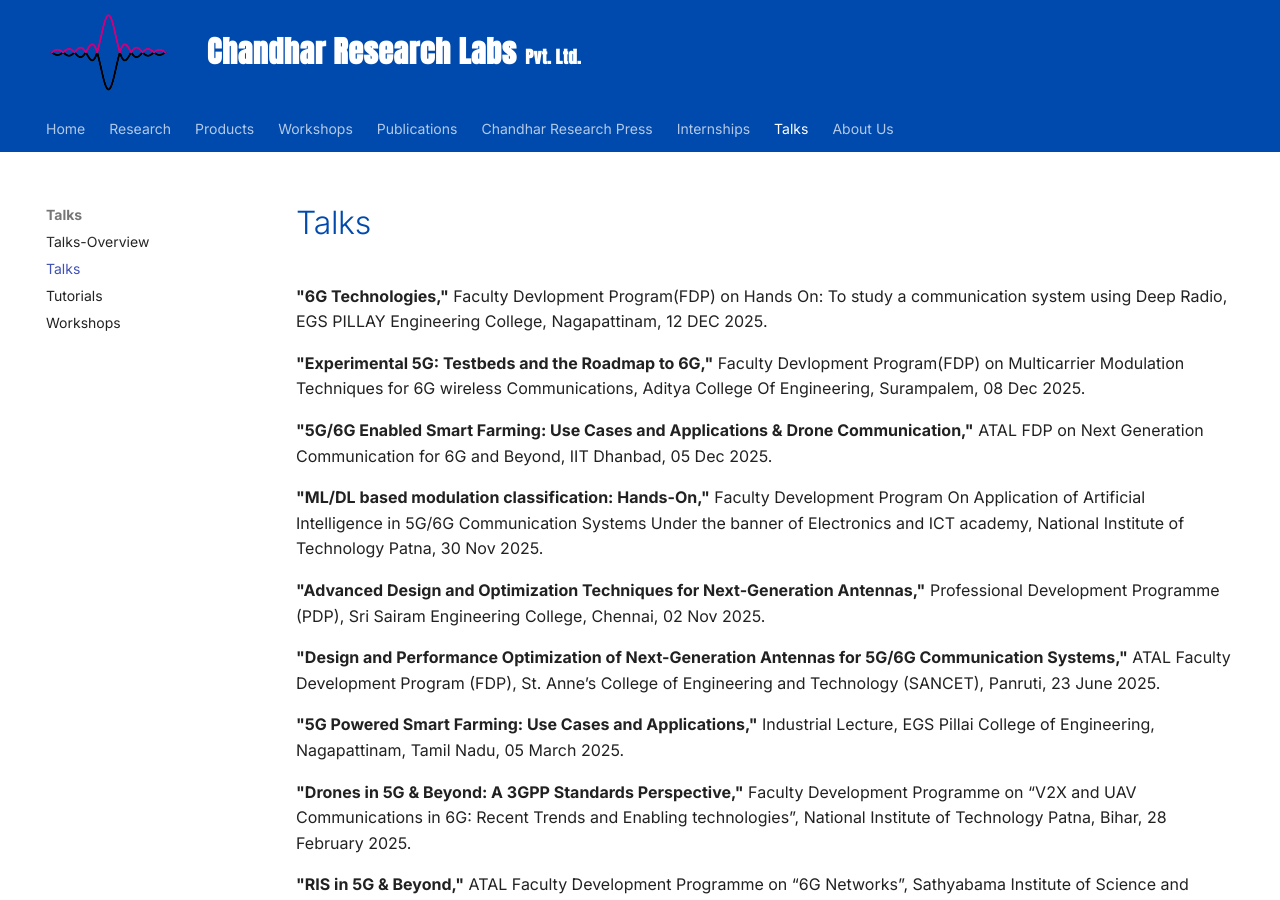
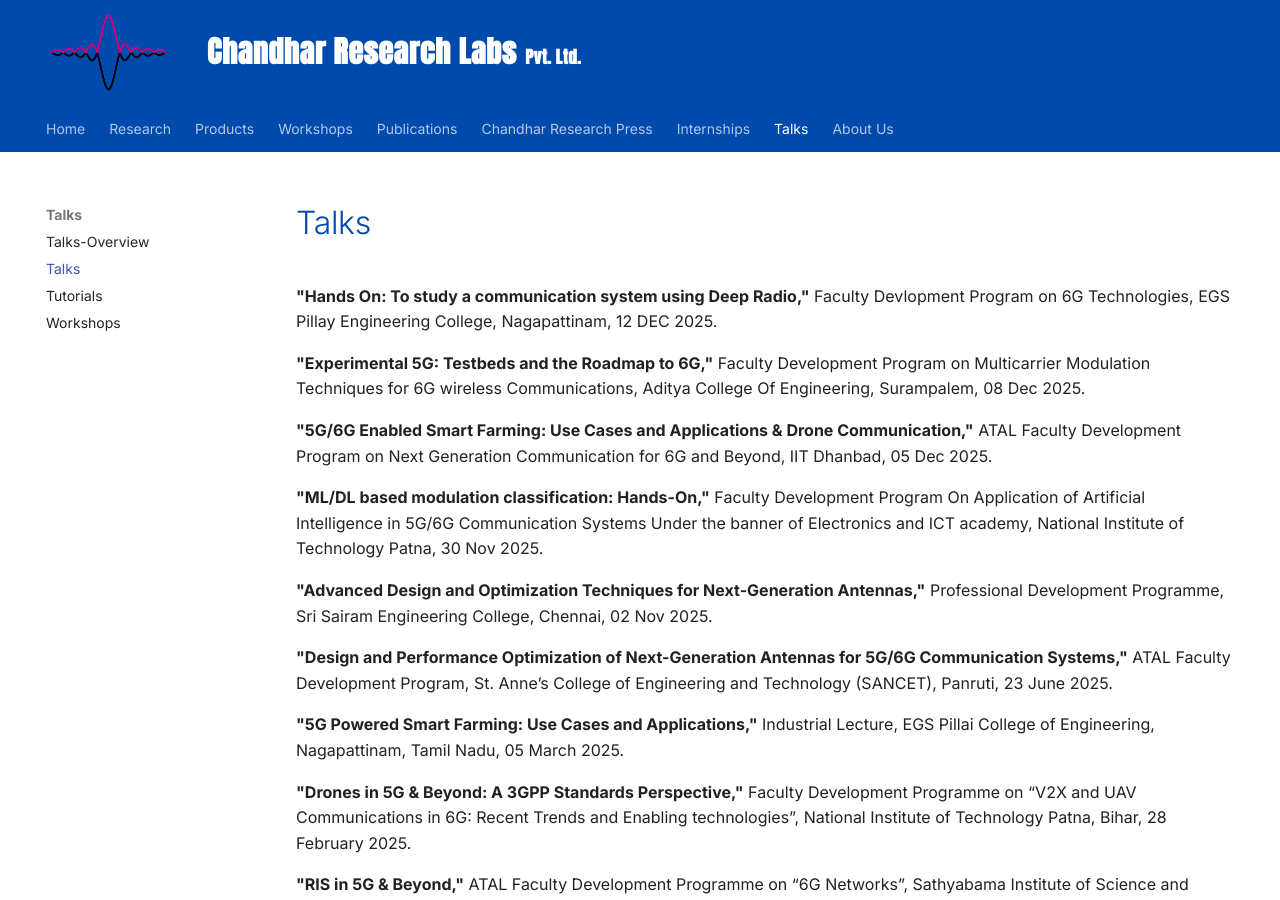
Before and after one commit to chandharlabs/chandhar-docs, an MkDocs documentation site: the page built from docs/talks/talks.md, in a window 1280 px wide and 900 px high. Built offline with MkDocs 1.6.1 and Material for MkDocs 9.7.7, drawn with Linux system fonts in a browser that asks for light colours.

Commit message:
Update talks.md

```diff
--- a/docs/talks/talks.md
+++ b/docs/talks/talks.md
@@ -1,16 +1,16 @@
 # Talks
 
-**"6G Technologies,"** Faculty Devlopment Program(FDP) on Hands On: To study a communication system using Deep Radio, EGS PILLAY Engineering College, Nagapattinam, 12 DEC 2025.
+**"Hands On: To study a communication system using Deep Radio,"** Faculty Devlopment Program on 6G Technologies, EGS Pillay Engineering College, Nagapattinam, 12 DEC 2025.
 
-**"Experimental 5G: Testbeds and the Roadmap to 6G,"** Faculty Devlopment Program(FDP) on Multicarrier Modulation Techniques for 6G wireless Communications, Aditya College Of Engineering, Surampalem, 08 Dec 2025.
+**"Experimental 5G: Testbeds and the Roadmap to 6G,"** Faculty Development Program on Multicarrier Modulation Techniques for 6G wireless Communications, Aditya College Of Engineering, Surampalem, 08 Dec 2025.
 
-**"5G/6G Enabled Smart Farming: Use Cases and Applications & Drone Communication,"** ATAL FDP  on Next Generation Communication for 6G and Beyond, IIT Dhanbad, 05 Dec 2025.
+**"5G/6G Enabled Smart Farming: Use Cases and Applications & Drone Communication,"** ATAL Faculty Development Program  on Next Generation Communication for 6G and Beyond, IIT Dhanbad, 05 Dec 2025.
 
 **"ML/DL based modulation classification: Hands-On,"** Faculty Development Program On Application of Artificial Intelligence in 5G/6G Communication Systems Under the banner of Electronics and ICT academy, National Institute of Technology Patna, 30 Nov 2025.
 
-**"Advanced Design and Optimization Techniques for Next-Generation Antennas,"** Professional Development Programme (PDP), Sri Sairam Engineering College, Chennai, 02 Nov 2025.
+**"Advanced Design and Optimization Techniques for Next-Generation Antennas,"** Professional Development Programme, Sri Sairam Engineering College, Chennai, 02 Nov 2025.
 
-**"Design and Performance Optimization of Next-Generation Antennas for 5G/6G Communication Systems,"** ATAL Faculty Development Program (FDP), St. Anne’s College of Engineering and Technology (SANCET), Panruti, 23 June 2025.
+**"Design and Performance Optimization of Next-Generation Antennas for 5G/6G Communication Systems,"** ATAL Faculty Development Program, St. Anne’s College of Engineering and Technology (SANCET), Panruti, 23 June 2025.
 
 **"5G Powered Smart Farming: Use Cases and Applications,"** Industrial Lecture, EGS Pillai College of Engineering, Nagapattinam, Tamil Nadu, 05 March 2025.
 
```
